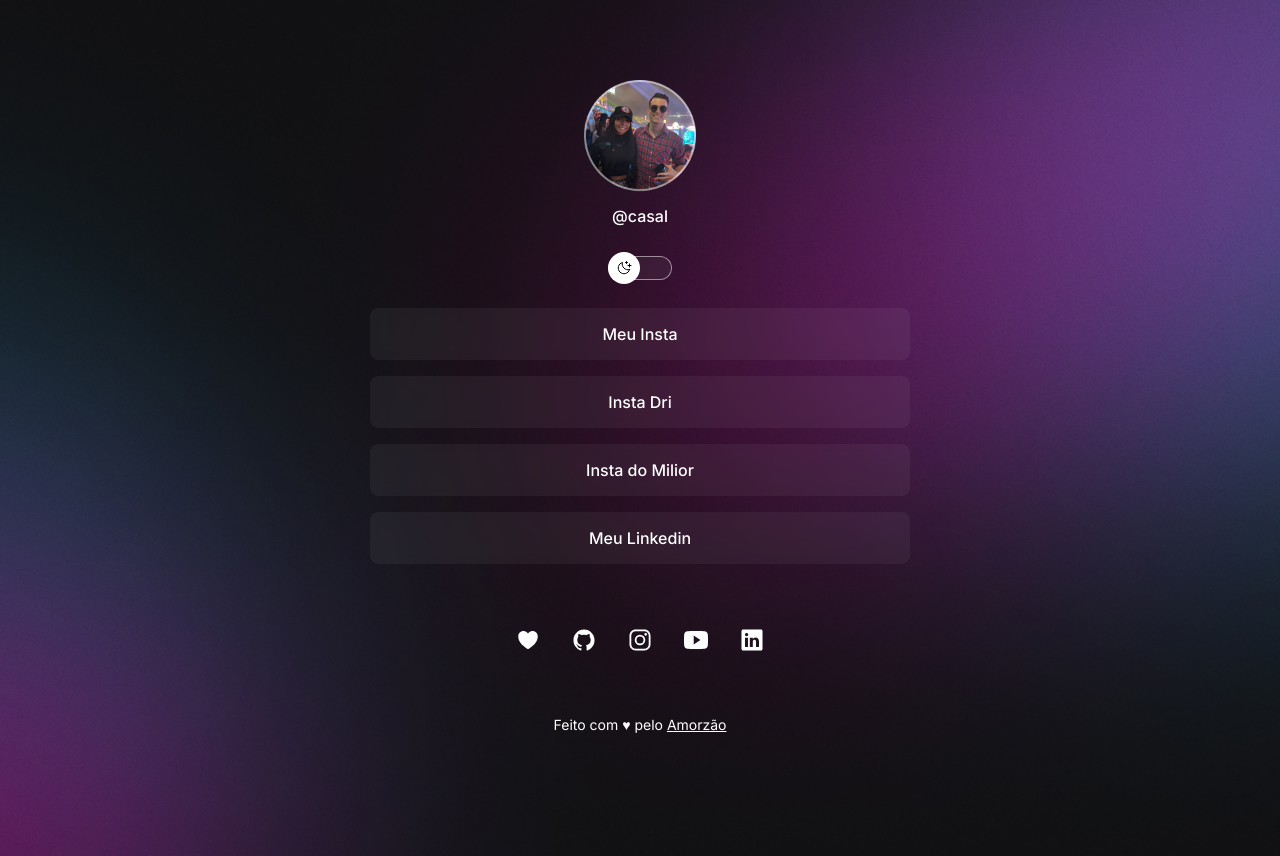
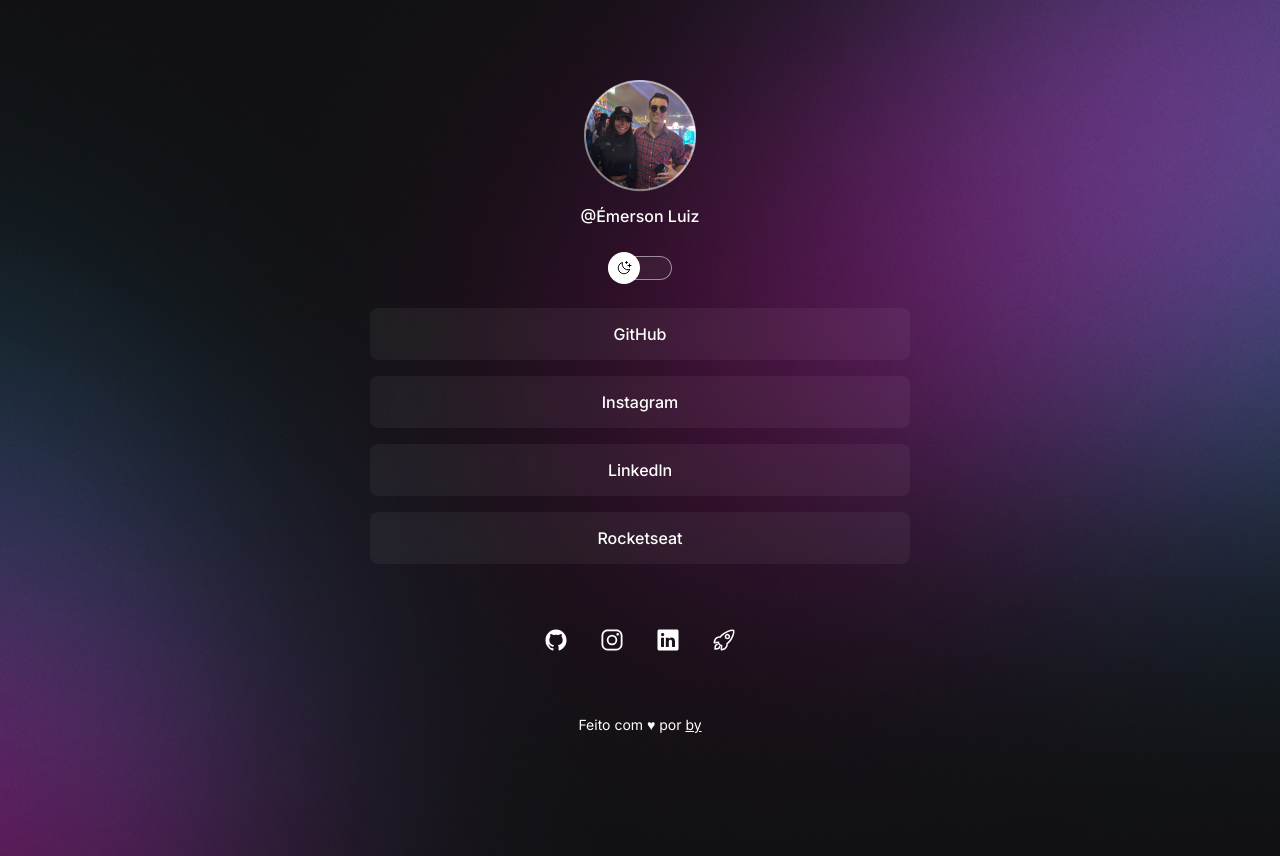
Before and after one commit to emersonlfr/projeto-rocket, a plain HTML site: page index.html in a window 1280 px wide. Drawn offline with nearby package versions, Linux system fonts and the light colour scheme.

Commit message:
change personal dados

```diff
--- a/index.html
+++ b/index.html
@@ -15,11 +15,8 @@
   <body>
     <div id="container">
       <div id="profile">
-        <img
-          src="./assets/avatar.png"
-          alt="foto do casal mais lindo em Barretos"
-        />
-        <p>@casal</p>
+        <img src="./assets/avatar.png" alt="foto elegante" />
+        <p>@Émerson Luiz</p>
       </div>
 
       <div id="switch" onclick="toggleMode()">
@@ -29,39 +26,29 @@
 
       <ul>
         <li>
+          <a href="https://github.com/emersonlfr" target="_blank">GitHub </a>
+        </li>
+        <li>
           <a
             href="https://www.instagram.com/emerson.luizz/?hl=pt"
             target="_blank"
-            >Meu Insta
-          </a>
-        </li>
-        <li>
-          <a
-            href="https://www.instagram.com/adrianacsperes/?hl=pt"
-            target="_blank"
-            >Insta Dri
-          </a>
-        </li>
-        <li>
-          <a href="https://www.instagram.com/cristiano/?hl=pt" target="_blank"
-            >Insta do Milior
+            >Instagram
           </a>
         </li>
         <li>
           <a
             href="https://www.linkedin.com/in/%C3%A9merson-luiz-4941731b5/"
             target="_blank"
-            >Meu Linkedin
+            >Linkedln
+          </a>
+        </li>
+        <li>
+          <a href="https://www.rocketseat.com.br/" target="_blank"
+            >Rocketseat
           </a>
         </li>
       </ul>
       <div id="social-links">
-        <a
-          href="https://www.instagram.com/adrianacsperes/?hl=pt"
-          target="_blank"
-        >
-          <ion-icon name="heart"></ion-icon>
-        </a>
         <a href="https://github.com/emersonlfr" target="_blank">
           <ion-icon name="logo-github"></ion-icon>
         </a>
@@ -71,20 +58,20 @@
         >
           <ion-icon name="logo-instagram"></ion-icon>
         </a>
-        <a href="https://www.instagram.com/cristiano/?hl=pt" target="_blank">
-          <ion-icon name="logo-youtube"></ion-icon>
-        </a>
         <a
           href="https://www.linkedin.com/in/%C3%A9merson-luiz-4941731b5/"
           target="_blank"
         >
           <ion-icon name="logo-linkedin"></ion-icon>
         </a>
+        <a href="https://www.rocketseat.com.br/" target="_blank">
+          <ion-icon name="rocket-outline"></ion-icon>
+        </a>
       </div>
 
       <footer>
-        Feito com ♥ pelo
-        <a href="https://www.instagram.com/emerson.luizz/?hl=pt">Amorzão</a>
+        Feito com ♥ por
+        <a href="https://www.instagram.com/emerson.luizz/?hl=pt">by</a>
       </footer>
     </div>
 
```
